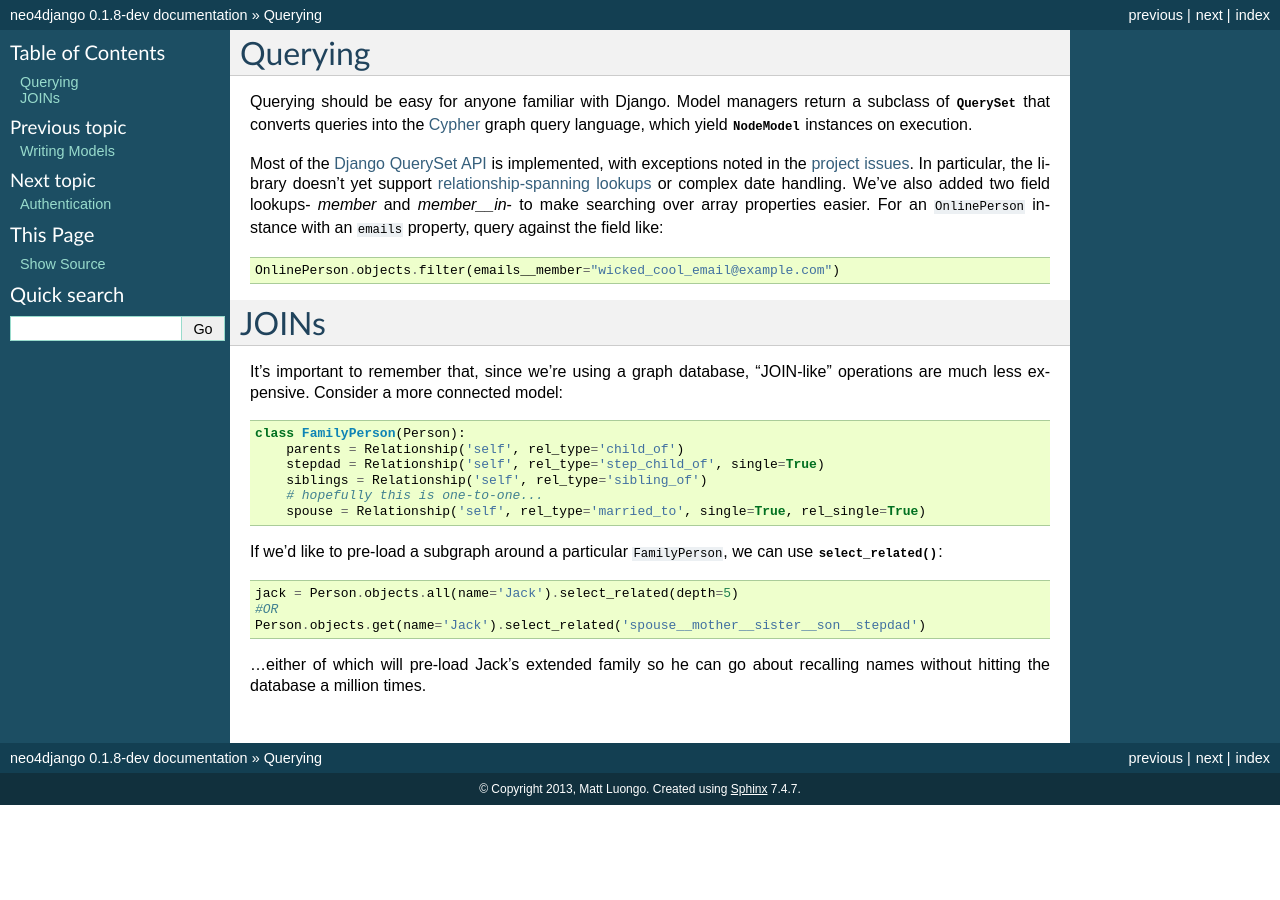
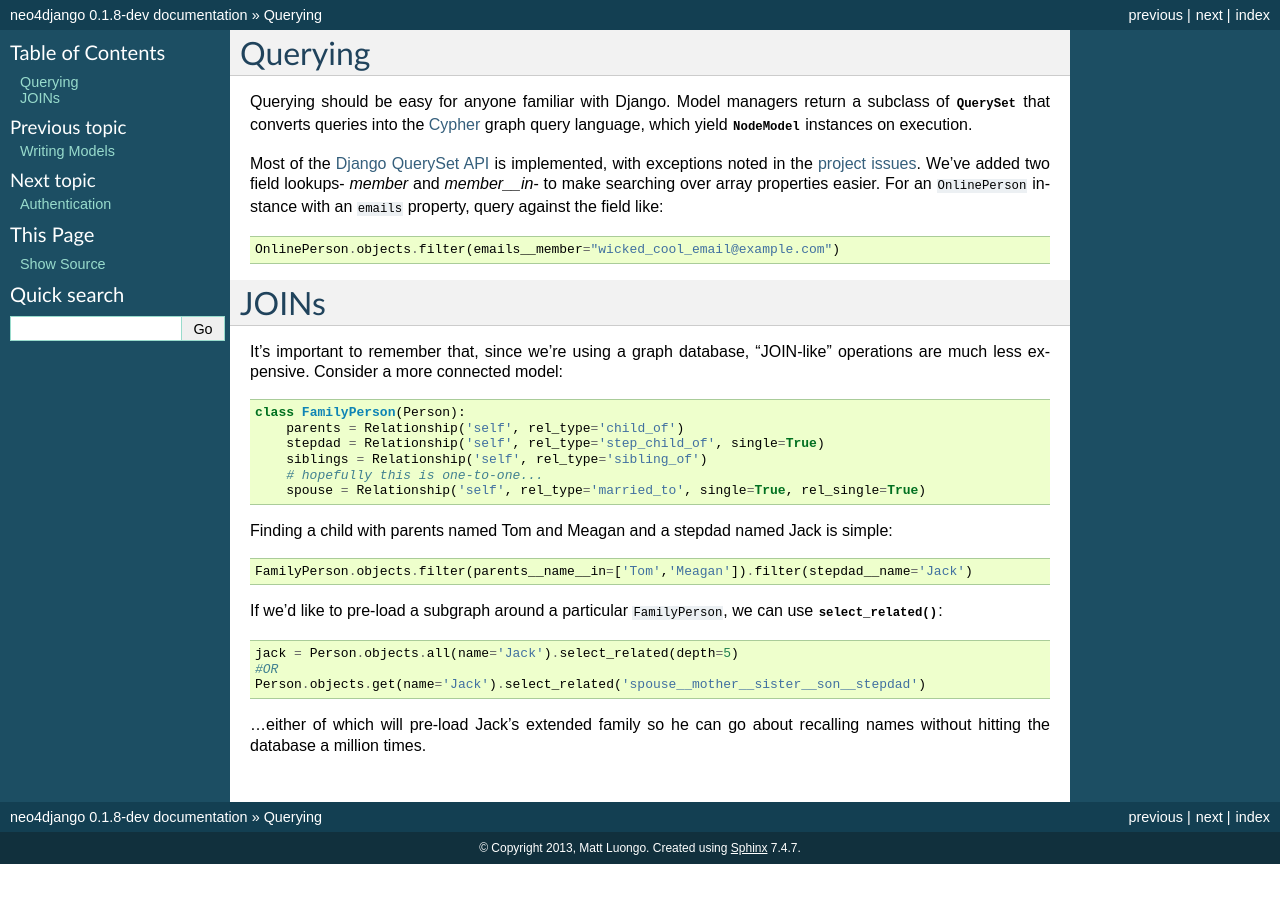
Before and after one commit to scholrly/neo4django, a Sphinx documentation site: the page built from docs/querying.rst, in a window 1280 px wide. Built offline with Sphinx 7.4.7, drawn with Linux system fonts in a browser that asks for light colours.

Commit message:
Updated docs to include rel-spanning lookups.

```diff
--- a/docs/querying.rst
+++ b/docs/querying.rst
@@ -8,11 +8,8 @@ into the `Cypher <http://docs.neo4j.org/chunked/milestone/cypher-query-lang.html
 graph query language, which yield :class:`~neo4django.db.models.NodeModel`
 instances on execution.
 
-Most of the `Django QuerySet API <https://docs.djangoproject.com/en/1.3/ref/models/querysets/>`_
-is implemented, with exceptions noted in the `project issues <https://github.com/scholrly/neo4django/issues>`_.
-In particular, the library doesn't yet support `relationship-spanning lookups <https://github.com/scholrly/neo4django/issues/20>`_
-or complex date handling. We've also added two field lookups- `member` and
-`member__in`- to make searching over array properties easier. For an
+Most of the `Django QuerySet API <https://docs.djangoproject.com/en/1.4/ref/models/querysets/>`_
+is implemented, with exceptions noted in the `project issues <https://github.com/scholrly/neo4django/issues>`_. We've added two field lookups- `member` and `member__in`- to make searching over array properties easier. For an
 ``OnlinePerson`` instance with an ``emails`` property, query against the field
 like::
 
@@ -32,6 +29,10 @@ operations are much less expensive. Consider a more connected model::
         # hopefully this is one-to-one...
         spouse = Relationship('self', rel_type='married_to', single=True, rel_single=True)
 
+Finding a child with parents named Tom and Meagan and a stepdad named Jack is simple::
+
+    FamilyPerson.objects.filter(parents__name__in=['Tom','Meagan']).filter(stepdad__name='Jack')
+
 If we'd like to pre-load a subgraph around a particular ``FamilyPerson``, we can
 use :func:`~neo4django.db.models.query.NodeQuerySet.select_related`::
 
```
